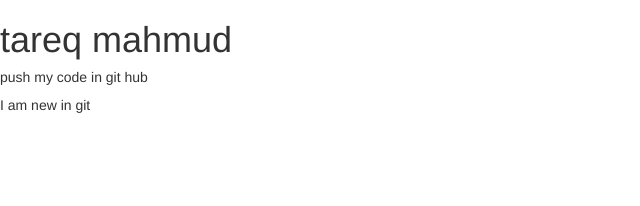
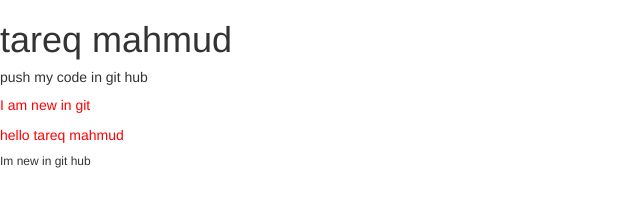
Before and after one commit to Mahmudtareq/my-first-repo, a plain HTML site: page index.html in a window 1280 px wide. Shown: the whole page, without its empty margins (0-640 px from the left). Drawn offline with nearby package versions, Linux system fonts and the light colour scheme.

Commit message:
new paragrap

```diff
--- a/index.html
+++ b/index.html
@@ -5,6 +5,7 @@
         <meta http-equiv="X-UA-Compatible" content="IE=edge">
         <meta name="viewport" content="width=device-width, initial-scale=1">
         <title>My First github repo</title>
+        <link rel="stylesheet" href="./style.css">
         <!-- Bootstrap CSS -->
         <link href="https://maxcdn.bootstrapcdn.com/bootstrap/3.3.7/css/bootstrap.min.css" rel="stylesheet">
 
@@ -13,6 +14,8 @@
         <h1>tareq mahmud</h1>
         <h5>push my code in git hub</h5>
         <p>I am new in git</p>
+        <p>hello tareq mahmud</p>
+        <h6>Im new in git hub</h6>
 
 
     </body>
--- /dev/null
+++ b/style.css
@@ -0,0 +1,3 @@
+p{
+    color: red;
+}
```
